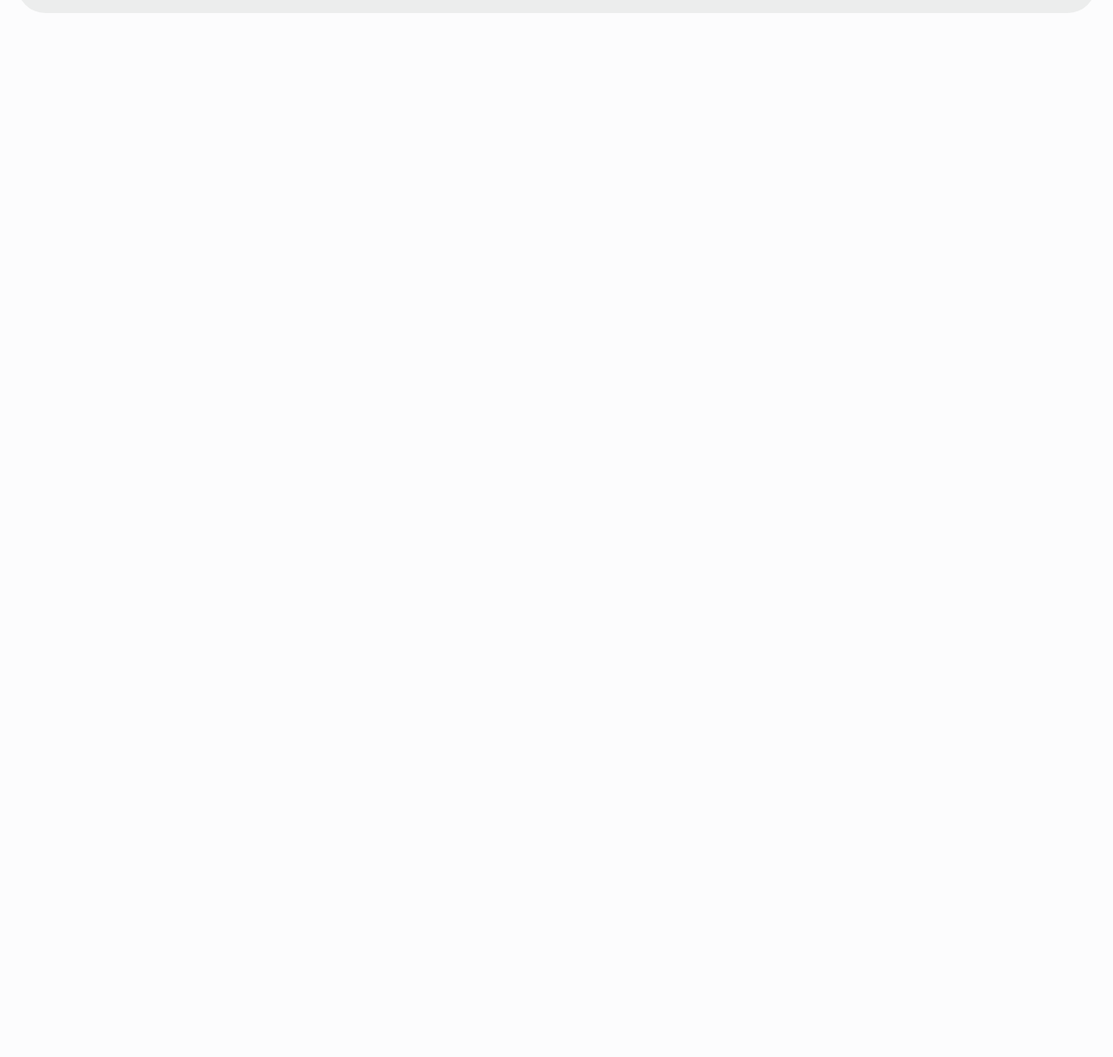
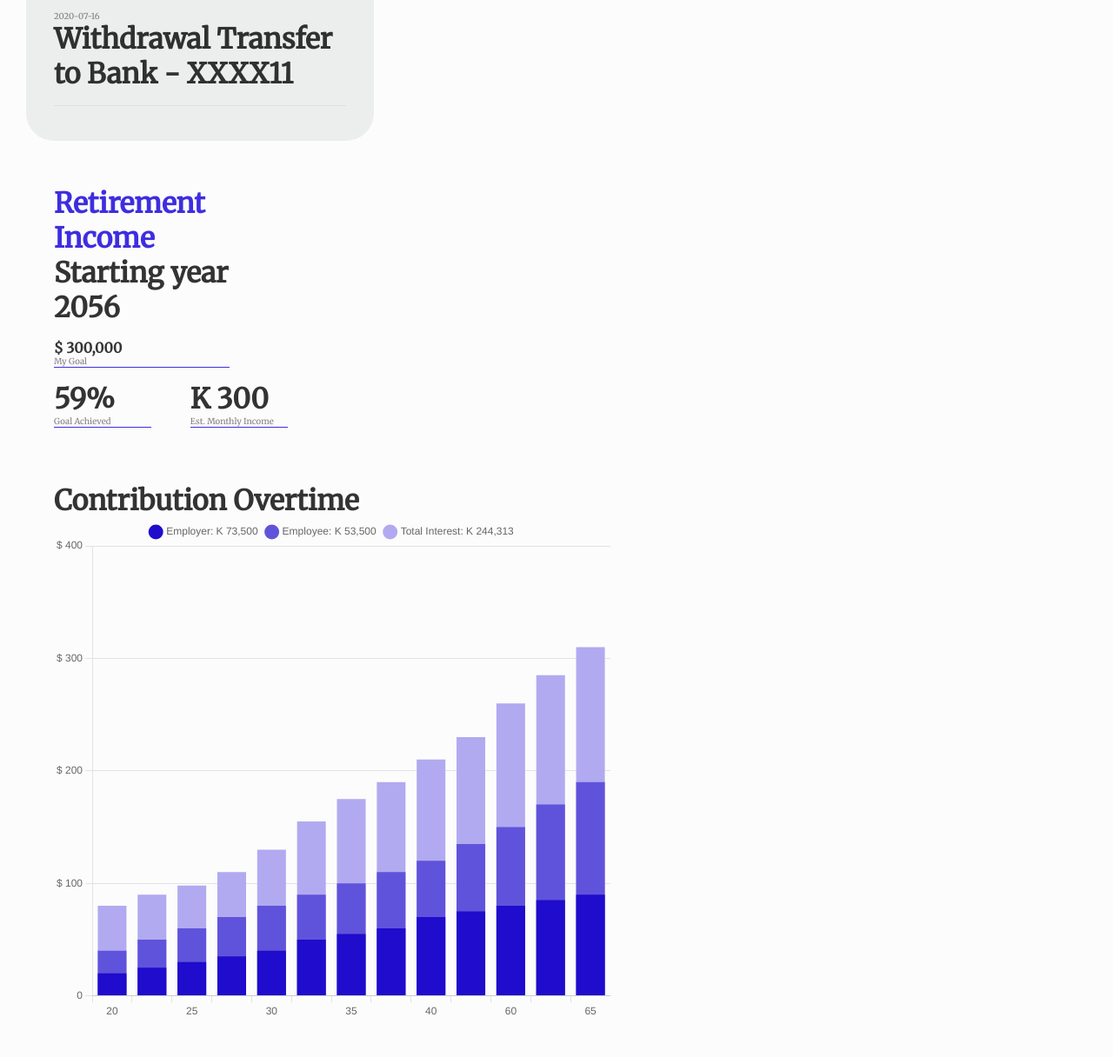
Before and after one commit to vikasvb98/Finance-Dashboard, a plain HTML site: page index.html in a window 1280 px wide. Shown: the part 875-2091 px from the top of the page at 87% size. Before the commit the page ends 900 px from the top, so only its background shows below. Drawn offline with nearby package versions, Linux system fonts and the light colour scheme.

Commit message:
add chart js

```diff
--- a/assets/CSS/Styles.css
+++ b/assets/CSS/Styles.css
@@ -3,8 +3,8 @@
 
 /* ======VARIABLES CSS====== */
 :root {
-    --header-height: 3.2rem;
-    --header-width: 2rem;
+    --header-height: 5rem;
+    --header-width: 2.5rem;
     --bg-color: rgba(252, 252, 253, 1);
     --bg-color-grey: rgba(59, 61, 60, 0.08);
     --base-color: rgb(62,46,223);
@@ -25,8 +25,8 @@
 @media screen and (min-width: 1124px) {
     :root {
         --biggest-font-size: 1rem;
-        --big-font-size: .8rem;
-        --normal-font-size: .7rem;
+        --big-font-size: 2rem;
+        --normal-font-size: 2rem;
         --small-font-size: 0.6rem;
         --smaller-font-size: .5rem;
     }
@@ -62,7 +62,8 @@
     font-size: var(--small-font-size);
   }
   p{
-    font-size: var(--smaller-font-size);
+    font-size: var(--small-font-size);
+    color: var(--text-color-light);
   }
 
   a {
@@ -90,7 +91,7 @@
   }
   .navbar{
     position: fixed;
-    width: 70px;
+    width: var(--header-width);
     height: 100vh;
     background-color: var(--bg-color);
     display: flex;
@@ -173,17 +174,19 @@
     }
 }
 /* ======Main====== */
+.home{
+  padding: 10px 30px;
+}
 .dashboard{
-    background-color: var(--bg-color);
-    padding: 10px 20px;
-    display: flex;
-    flex-direction: column;
-    row-gap: 2.5rem;
+  max-width: 25rem;
+  background-color: var(--bg-color);
+  display: flex;
+  flex-direction: column;
+  gap: 2rem;
 }
 .profile-section{
-    width: 25rem;
-    padding-top: 5rem;
-    padding-left: 2.5rem;
+    margin-top: 5rem;
+    max-height: 10rem;
     display: flex;
     align-items: center;
     column-gap: 2rem;
@@ -194,9 +197,7 @@
     border-radius: 50px;
 }
 .balance-dashboard{
-    height: 20rem;
-    padding-left: 2.5rem;
-    padding-top: 2rem;
+    padding: 2rem 2.5rem;
     background-color: var(--bg-color-grey);
     border-radius: 2rem;
     display: flex;
@@ -212,16 +213,62 @@
     background-color: var(--base-color);
     color: var(--bg-color);
     font-size: var(--normal-font-size);
-    width: 20rem;
     height: 4rem;
     border: none;
     border-radius: 10px;
     padding: 20px 110px;
 }
 .recent-transactions{
-    height: 20rem;
-    padding-left: 2.5rem;
-    padding-top: 2rem;
+    padding: 2.5rem 2rem;
     background-color: var(--bg-color-grey);
     border-radius: 2rem;
 }
+.transactions div{
+    width: 100%;
+    padding-bottom: 1rem;
+    border-bottom: 1px solid var(--bg-color-grey);
+}
+.transactions{
+    display: grid;
+    grid-template-rows: repeat(3, 1fr);
+    gap: 1rem;
+    margin-top: 1.5rem;
+}
+.chart-section{
+  padding: 10px 30px;
+}
+.retirement-income{
+    padding: 2rem 2rem;
+    max-width: 25rem;
+    display: flex;
+    flex-direction: column;
+    row-gap: 1rem;
+}
+.starting-year{
+    width: 80%;
+    gap: 1rem;
+}
+.starting-year h3{
+    color: var(--base-color);
+}
+.my-goal{
+  width: 60%;
+  border-bottom: 1px solid var(--base-color);
+}
+.goal-achieved{
+    width: 80%;
+    display: flex;
+    justify-content: space-between;
+}
+.goal-achieved div{
+  width: 7rem;
+  border-bottom: 1px solid var(--base-color);
+}
+.chart{
+  display: flex;
+  flex-direction: column;
+  padding: 2rem 2rem ;
+}
+.myChart{
+  max-width: 40rem;
+}
--- /dev/null
+++ b/assets/JS/main.js
@@ -0,0 +1,63 @@
+const ctx = document.getElementById('myChart');
+
+new Chart(ctx, {
+  type: 'bar',
+  data: {
+    labels: [20, '',25, '',30, '',35, '' ,40,'',60,'',65],
+    datasets: [{
+      label: 'Employer: K 73,500',
+      backgroundColor: 'rgb(31, 12, 204)',
+      data: [20, 25, 30, 35, 40, 50, 55, 60, 70, 75, 80, 85, 90],
+    },
+    {
+        label: 'Employee: K 53,500',
+        backgroundColor: 'rgb(96, 83, 219)',
+        data: [40, 50, 60, 70, 80, 90, 100, 110, 120, 135, 150, 170, 190],
+      },
+      {
+        label: 'Total Interest: K 244,313',
+        backgroundColor: 'rgb(177, 170, 240)',
+        data: [80, 90, 98, 110, 130, 155, 175, 190, 210, 230, 260, 285, 310],
+      }]
+  },
+  options: {
+    plugins:{
+        legend: {
+            labels:{
+                usePointStyle: true,
+                PointStyle: 'circle'
+            }
+        }
+    },
+    scales: {
+      x:{
+        stacked: true,
+        grid:{
+            drawOnChartArea: false
+        }
+      },
+      y: {
+        beginAtZero: true,
+        ticks: {
+            maxTicksLimit: 5,
+            callback: ((context, index) => {
+                console.log(context)
+                let response;
+                if (context === 100){
+                    response = '$ 100'
+                } else if (context === 200){
+                    response = '$ 200'
+                } else if (context === 300){
+                    response = '$ 300'
+                }else if (context === 400){
+                    response = '$ 400'
+                }else {
+                    response = '0'
+                }
+                return response;
+            })
+        }
+      }
+    },
+  }
+});
--- a/index.html
+++ b/index.html
@@ -35,8 +35,9 @@
 
     <!-- ======Main====== -->
     <main>
-        <section>
+        <section class="home">
             <div class="dashboard">
+
                 <div class="profile-section">
                     <img src="./assets/img/profile.jpg" alt="img">
                     <div>
@@ -68,9 +69,50 @@
                 </div>
                 <div class="recent-transactions">
                     <h3>Recent Transactions</h3>
+                    <div class="transactions">
+                        <div>
+                            <p>2020-08-07</p>
+                            <h3>Withdrawal Transfer to Bank - XXXX11</h3>
+                        </div>
+                        <div>
+                            <p>2020-07-21</p>
+                            <h3>Withdrawal Transfer to Bank - XXXX11</h3>
+                        </div>
+                        <div>
+                            <p>2020-07-16</p>
+                            <h3>Withdrawal Transfer to Bank - XXXX11</h3>
+                        </div>
 
+                    </div>
                 </div>
             </div>
+        </section>
+        <section class="chart-section">
+            <div class="retirement-income">
+                <div class="starting-year">
+                    <h3>Retirement Income</h3>
+                    <h2>Starting year 2056</h2>
+                </div>
+                <div class="my-goal">
+                    <h1>$ 300,000</h1>
+                    <p>My Goal</p>
+                </div>
+                <div class="goal-achieved">
+                    <div>
+                        <h2>59%</h2>
+                        <p>Goal Achieved</p>
+                    </div>
+                    <div>
+                        <h2>K 300</h2>
+                        <p>Est. Monthly Income</p>
+                    </div>
+                </div>
+            </div>
+            <div class="chart">
+                <h3>Contribution Overtime</h3>
+                <canvas class="myChart" id="myChart"></canvas>
+            </div>
+
         </section>
     </main>
 
@@ -78,5 +120,7 @@
     <footer>
 
     </footer>
+    <script src="https://cdn.jsdelivr.net/npm/chart.js"></script>
+    <script src="./assets/JS/main.js"></script>
 </body>
 </html>
```
